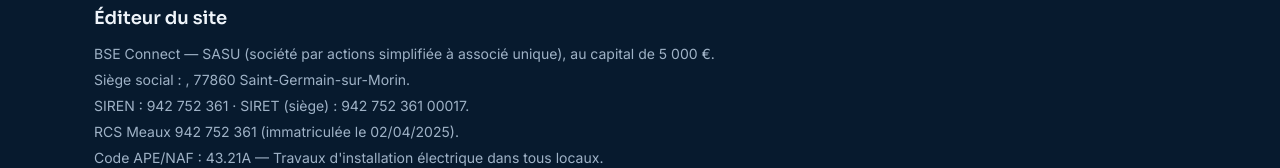
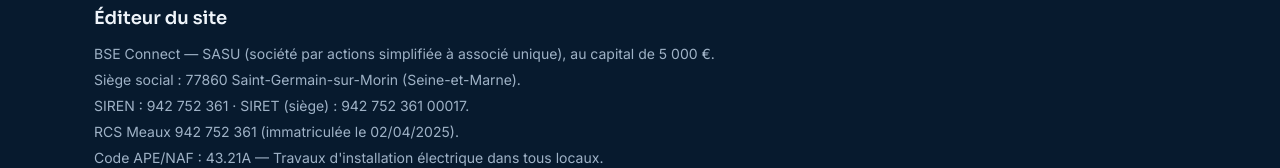
Before and after one commit to bse-connect/site-bse-connect, a Next.js app: page /mentions-legales in a window 1280 px wide. Shown: the part 358-526 px from the top of the page. Built offline with nearby package versions, Linux system fonts and the light colour scheme.

Commit message:
Mentions legales : siege sans la rue (CP + ville)

```diff
--- a/app/mentions-legales/page.tsx
+++ b/app/mentions-legales/page.tsx
@@ -27,7 +27,7 @@
         <Container className="max-w-3xl">
           <Block title="Éditeur du site">
             <p>BSE Connect — {l.forme}, au capital de {l.capital}.</p>
-            <p>Siège social : {site.contact.street}, {site.contact.postalCode} {site.contact.city}.</p>
+            <p>Siège social : {site.contact.postalCode} {site.contact.city} (Seine-et-Marne).</p>
             <p>SIREN : {l.siren} · SIRET (siège) : {l.siret}.</p>
             <p>{l.rcs} (immatriculée le {l.immat}).</p>
             <p>Code APE/NAF : {l.ape}.</p>
```
